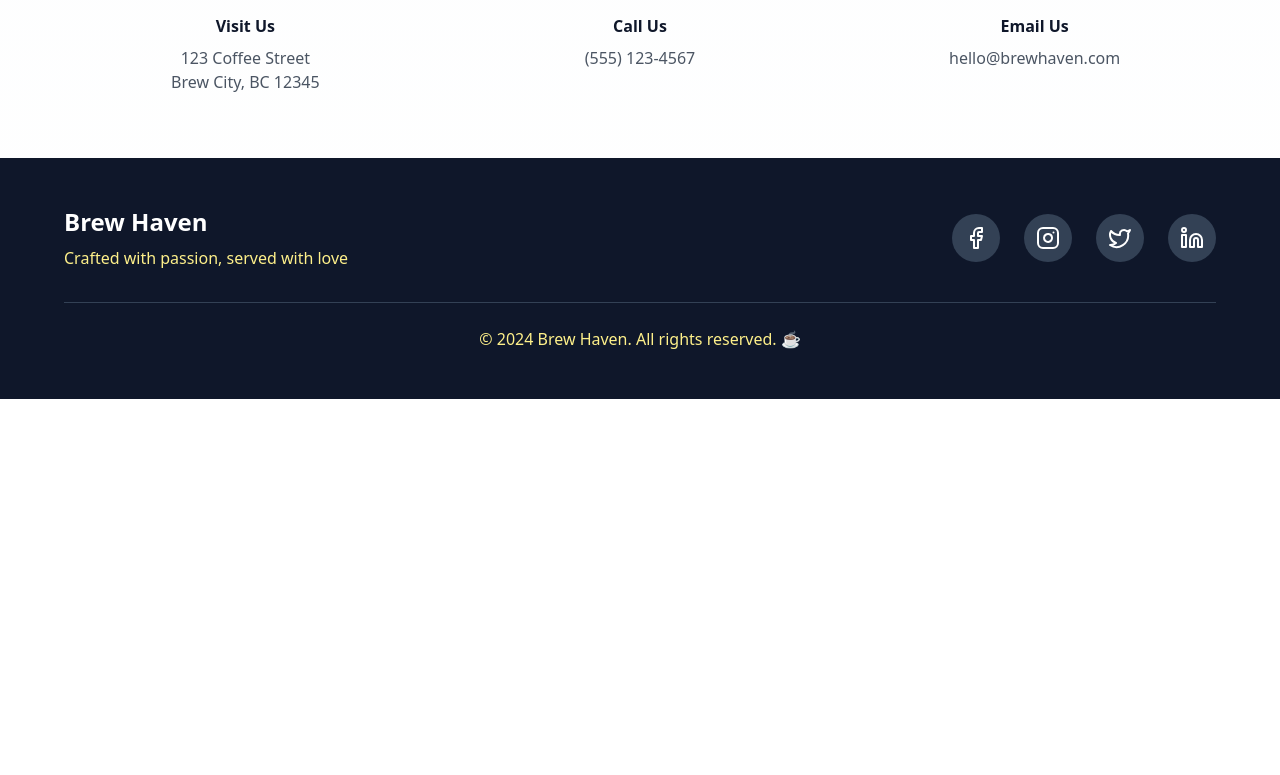
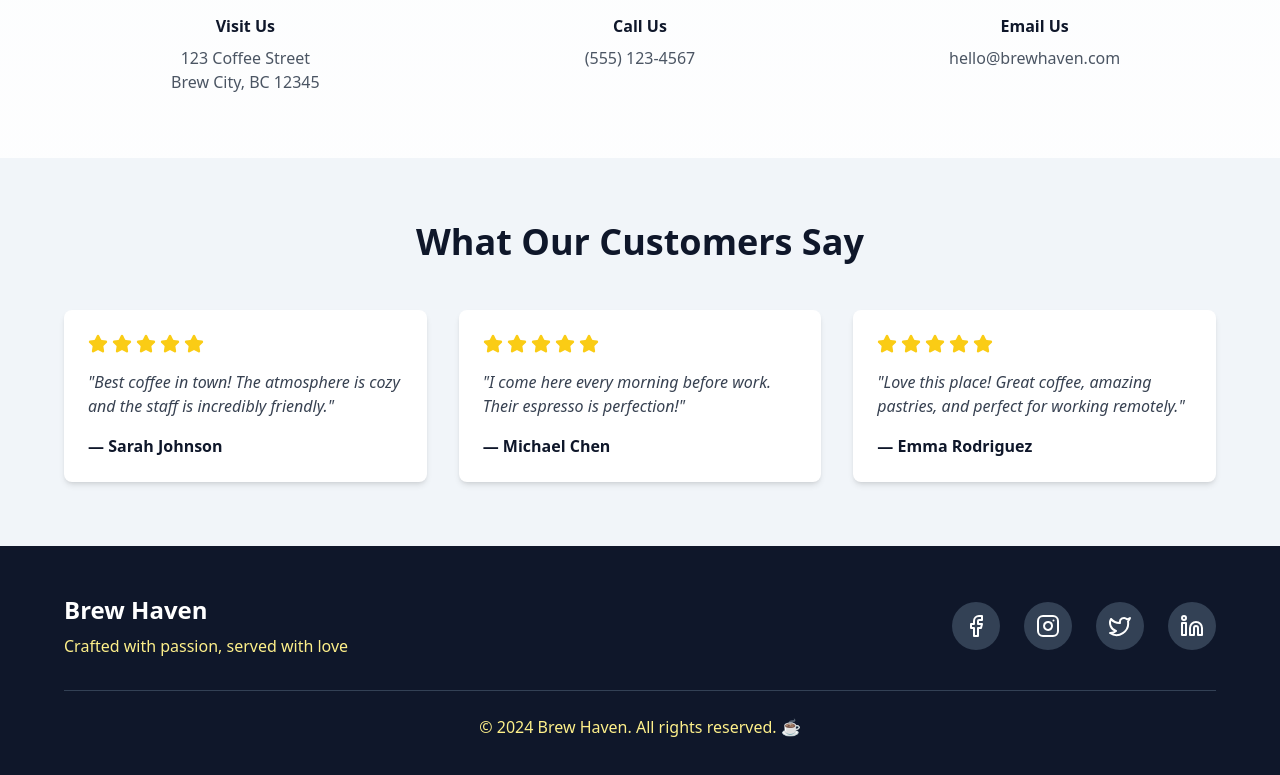
Before and after one commit to Buildify-UG/coffee-shop-landing-c7249f55-aad4-4217-824b-e5d22467d277, a React (Vite) app: page / in a window 1280 px wide. Shown: the part 1530-2305 px from the top of the page. Before the commit the page ends 1929 px from the top, so only its background shows below. Built offline with nearby package versions, Linux system fonts and the light colour scheme.

Commit message:
Updated project files

```diff
--- a/src/pages/Index.tsx
+++ b/src/pages/Index.tsx
@@ -27,6 +27,12 @@ export default function Index() {
     { day: 'Monday - Friday', time: '6:00 AM - 7:00 PM' },
     { day: 'Saturday', time: '7:00 AM - 8:00 PM' },
     { day: 'Sunday', time: '8:00 AM - 6:00 PM' },
+  ];
+
+  const testimonials = [
+    { name: 'Sarah Johnson', text: 'Best coffee in town! The atmosphere is cozy and the staff is incredibly friendly.', rating: 5 },
+    { name: 'Michael Chen', text: 'I come here every morning before work. Their espresso is perfection!', rating: 5 },
+    { name: 'Emma Rodriguez', text: 'Love this place! Great coffee, amazing pastries, and perfect for working remotely.', rating: 5 },
   ];
 
   return (
@@ -135,6 +141,26 @@ export default function Index() {
         </div>
       </section>
 
+      {/* Testimonials Section */}
+      <section className="bg-slate-100 dark:bg-slate-800 py-16 px-4">
+        <div className="max-w-6xl mx-auto">
+          <h2 className="text-4xl font-bold text-slate-900 dark:text-yellow-400 mb-12 text-center">What Our Customers Say</h2>
+          <div className="grid grid-cols-1 md:grid-cols-3 gap-8">
+            {testimonials.map((testimonial, index) => (
+              <div key={index} className="bg-white dark:bg-slate-700 rounded-lg p-6 shadow-md hover:shadow-lg transition-shadow">
+                <div className="flex gap-1 mb-4">
+                  {[...Array(testimonial.rating)].map((_, i) => (
+                    <Star key={i} className="w-5 h-5 fill-yellow-400 text-yellow-400" />
+                  ))}
+                </div>
+                <p className="text-gray-700 dark:text-gray-200 mb-4 italic">"{testimonial.text}"</p>
+                <p className="font-bold text-slate-900 dark:text-white">— {testimonial.name}</p>
+              </div>
+            ))}
+          </div>
+        </div>
+      </section>
+
       {/* Footer */}
       <footer className="bg-slate-900 dark:bg-slate-950 text-white py-12 px-4">
         <div className="max-w-6xl mx-auto">
```
